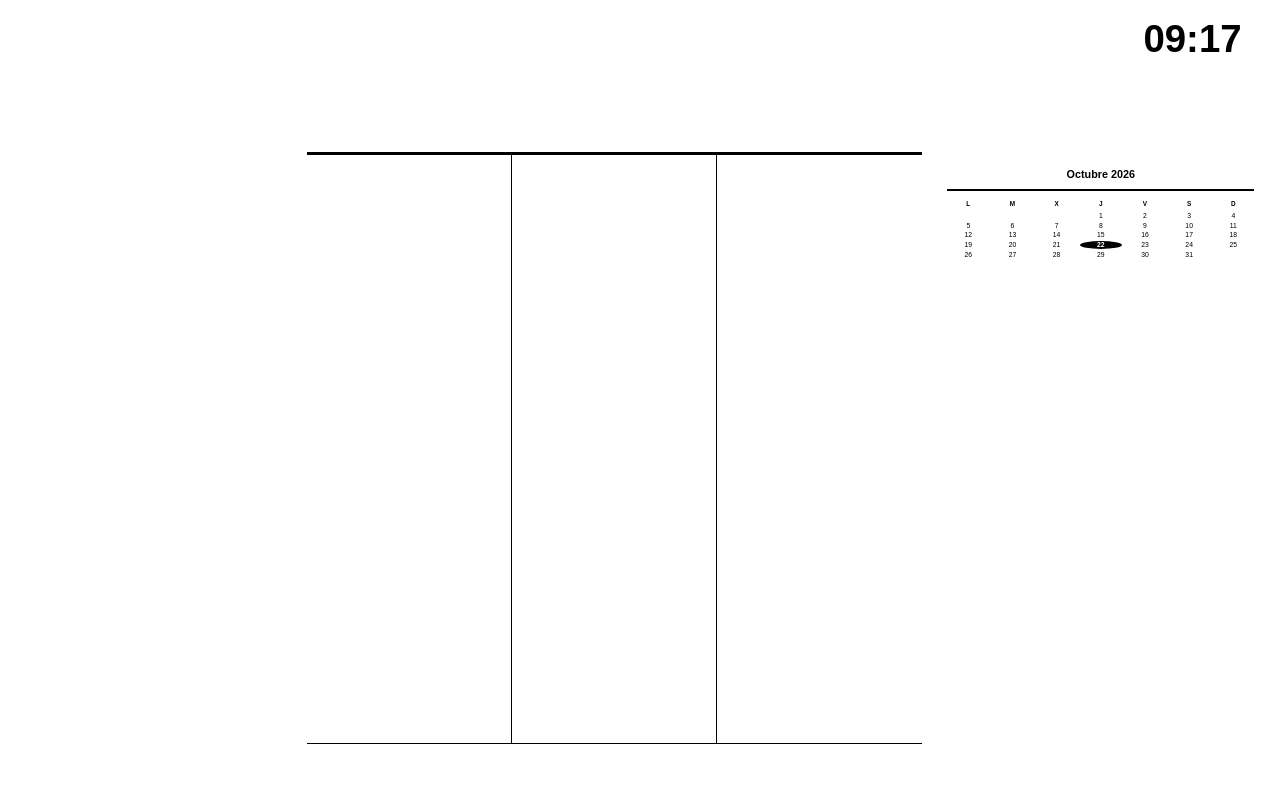
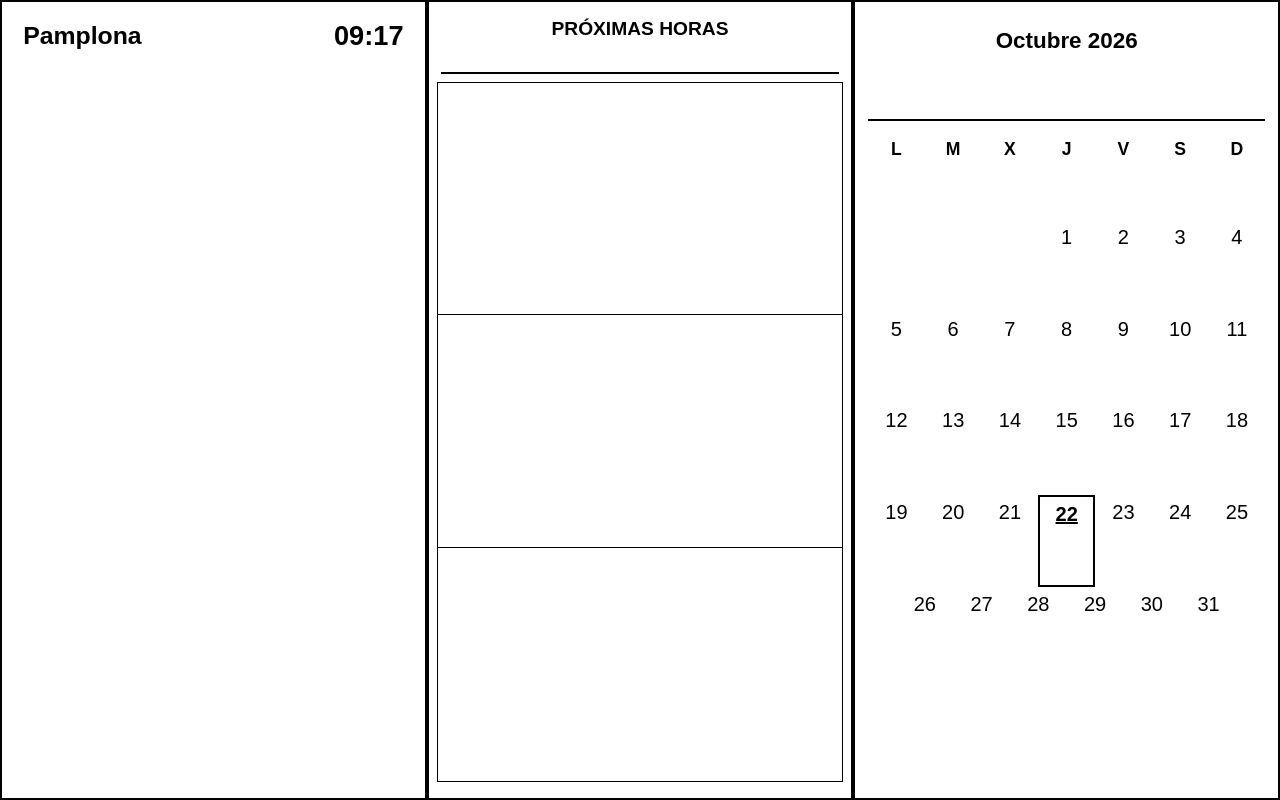
Before and after one commit to filmaketaserieak/kindle-denbora, a plain HTML site: page index.html in a window 1280 px wide. Drawn offline with Linux system fonts and the light colour scheme.

Commit message:
Add files via upload

```diff
--- a/css/kindle.css
+++ b/css/kindle.css
@@ -1,90 +1,240 @@
-/* Mantener la tipografía del proyecto original y ocupar el viewport real de Mesquite.
-   No usar width=320 en el meta viewport: provoca zoom en pantallas Paperwhite. */
+/* Diseño para Kindle Paperwhite 7 en horizontal y el WebKit antiguo de Mesquite.
+   Se evita CSS Grid/Flex para que el calendario y las tres previsiones se rendericen bien. */
 html, body {
-    height: 100%;
-    width: 100%;
     margin: 0;
     padding: 0;
+    width: 100%;
+    height: 100%;
     overflow: hidden;
     font-family: Arial, Helvetica, sans-serif;
-    font-size: 0;
+    font-size: 16px;
     color: #000;
     background: #fff;
-    -webkit-text-size-adjust: 100%;
-    text-size-adjust: 100%;
+    -webkit-text-size-adjust: none;
+    text-size-adjust: none;
+}
+* { box-sizing: border-box; }
+a { color: #000; background: #fff; text-decoration: none; }
+html.night, .night body { color: #fff; background: #000; }
+#page {
+    position: relative;
+    width: 100%;
+    height: 100%;
+    overflow: hidden;
+    background: #fff;
+}
+.night #page { color: #fff; background: #000; }
+#cleaner { position: absolute; top: 0; right: 0; bottom: 0; left: 0; display: none; }
+.panel {
+    position: absolute;
+    top: 0;
+    bottom: 0;
+    width: 33.3333%;
+    overflow: hidden;
+    border: 2px solid #000;
+    background: #fff;
+}
+.night .panel { color: #fff; border-color: #fff; background: #000; }
+#currentPanel { left: 0; }
+#forecastPanel { left: 33.3333%; }
+#calendarPanel { left: 66.6666%; }
+
+/* Columna 1: condiciones actuales */
+#city {
+    position: absolute;
+    top: 2.5%;
+    left: 5%;
+    max-width: 70%;
+    font-size: 3.1vh;
+    line-height: 1.1;
+    font-weight: bold;
+}
+#clock {
+    position: absolute;
+    top: 2.5%;
+    right: 5%;
+    font-size: 3.4vh;
+    line-height: 1;
+    font-weight: bold;
+}
+#date {
+    position: absolute;
+    top: 8.5%;
+    left: 5%;
+    right: 4%;
+    font-size: 2.1vh;
+    line-height: 1.25;
+}
+#iconWrapper {
+    position: absolute;
+    top: 18%;
+    left: 0;
+    width: 100%;
+    text-align: center;
+    height: 21%;
+}
+#icon { font-size: 10vh; line-height: 1; }
+.tempWrapper {
+    position: absolute;
+    top: 38%;
+    left: 0;
+    width: 100%;
+    text-align: center;
+}
+#temp { display: inline-block; font-size: 8.3vh; line-height: 1; font-weight: bold; }
+#description {
+    position: absolute;
+    top: 51%;
+    left: 4%;
+    right: 4%;
+    font-size: 2.4vh;
+    line-height: 1.2;
+    text-align: center;
+    text-transform: capitalize;
+}
+#sun {
+    position: absolute;
+    left: 4%;
+    right: 4%;
+    bottom: 9%;
+    font-size: 2.05vh;
+    line-height: 1.5;
+    text-align: center;
+    font-weight: bold;
+}
+#lastUpdate {
+    position: absolute;
+    left: 4%;
+    right: 4%;
+    bottom: 2%;
+    font-size: 1.55vh;
+    text-align: center;
 }
 
-* { box-sizing: border-box; }
-a { color:#000; background:#fff; }
-html.night { color:#fff; background:#000; }
-.night a { color:#fff; background:#000; }
-#cleaner { position:absolute; inset:0; display:none; }
-#page { position:fixed; top:0; left:0; right:0; bottom:0; height:100%; width:100%; overflow:hidden; background:#fff; }
-.night #page { background:#000; }
-#city { position:absolute; top:3%; left:3%; max-width:35%; display:block; font-size:4.2rem; line-height:1.1; font-weight:bold; text-decoration:none; }
-#clock { position:absolute; top:3%; right:4%; font-size:4.8rem; font-weight:bold; line-height:1; }
-#date { position:absolute; top:12%; left:3%; max-width:45%; font-size:1.6rem; }
-#iconWrapper { position:absolute; left:4%; top:23%; width:20%; text-align:center; }
-#icon { font-size:13rem; }
-.tempWrapper { position:absolute; left:5%; top:45%; width:19%; text-align:center; }
-#temp { display:inline-block; font-size:7.8rem; font-weight:bold; }
-#description { position:absolute; left:3%; top:68%; width:22%; font-size:1.45rem; text-align:center; }
-#lastUpdate { position:absolute; left:3%; bottom:3%; font-size:1rem; }
-#sun { position:absolute; left:3%; bottom:9%; width:23%; font-size:1.05rem; }
-.forecast { position:absolute; left:27%; top:20%; bottom:8%; width:43%; border-top:3px solid #000; border-bottom:1px solid #000; display:flex; }
-.night .forecast, .night .col { border-color:#fff; }
-.col { flex:1; min-width:0; border-right:1px solid #000; text-align:center; height:100%; overflow:hidden; display:flex; flex-direction:column; align-items:center; }
-.col:last-child { border-right:none; }
-.colTime { font-size:1.7rem; margin-top:12%; font-weight:bold; }
-.forecastIconWrapper { font-size:4.8rem; margin-top:10%; }
-.colTemp { font-size:2.8rem; font-weight:bold; margin-top:8%; }
-.colDesc { font-size:1.05rem; margin:8% 3% 0; line-height:1.15; }
-#calendar { position:absolute; right:3%; top:23%; width:24%; }
-#calendarTitle { text-align:center; font-size:1.8rem; font-weight:bold; text-transform:capitalize; border-bottom:2px solid #000; padding-bottom:5%; margin-bottom:4%; }
-#calendarGrid { display:grid; grid-template-columns:repeat(7, 1fr); gap:2px; text-align:center; }
-.calDow { font-size:1.05rem; font-weight:bold; padding-bottom:5px; }
-.calDay, .calBlank { font-size:1.15rem; min-height:1.3em; display:flex; align-items:center; justify-content:center; }
-.calDay.today { color:#fff; background:#000; border-radius:50%; font-weight:bold; }
-.night .calDay.today { color:#000; background:#fff; }
-.landscape #city { font-size:4.2rem; }
-.landscape #clock { font-size:4.8rem; }
-.landscape #temp { font-size:7.8rem; }
-.landscape #icon { font-size:13rem; }
-.portrait .forecast { left:27%; width:43%; }
-.feelsLike, .feelsLike * { font-style:italic; }
-@media (max-width:650px) { #city {font-size:2.8rem;} #clock {font-size:3.4rem;} #icon {font-size:9rem;} #temp {font-size:5.5rem;} .colTime{font-size:1.2rem;} .forecastIconWrapper{font-size:3.4rem;} .colTemp{font-size:2rem;} .colDesc{font-size:.85rem;} #calendarTitle{font-size:1.3rem;} .calDay,.calBlank{font-size:.85rem;} }
-
-
-/* Kindle Paperwhite 7 en horizontal: mantener todos los elementos dentro del área
-   visible que entrega Mesquite, sin depender del zoom del navegador. */
-@media (orientation: landscape) {
-    html, body, #page { width: 100%; height: 100%; }
-    #city { top: 2.5%; left: 2.5%; max-width: 30%; font-size: 3.7rem; }
-    #clock { top: 2.5%; right: 3%; font-size: 3.5rem; }
-    #date { top: 11%; left: 2.5%; max-width: 40%; font-size: 1.35rem; }
-    #iconWrapper { left: 3%; top: 22%; width: 18%; }
-    #icon { font-size: 10.5rem; }
-    .tempWrapper { left: 3%; top: 43%; width: 18%; }
-    #temp { font-size: 6.4rem; }
-    #description { left: 2.5%; top: 66%; width: 20%; font-size: 1.2rem; }
-    #sun { left: 2.5%; bottom: 8%; width: 22%; font-size: .9rem; }
-    #lastUpdate { left: 2.5%; bottom: 2%; font-size: .8rem; }
-    .forecast { left: 24%; top: 19%; bottom: 7%; width: 48%; }
-    .colTime { font-size: 1.35rem; margin-top: 9%; }
-    .forecastIconWrapper { font-size: 3.9rem; margin-top: 7%; }
-    .colTemp { font-size: 2.3rem; margin-top: 6%; }
-    .colDesc { font-size: .9rem; margin-top: 6%; }
-    #calendar { right: 2%; top: 21%; width: 24%; }
-    #calendarTitle { font-size: 1.35rem; padding-bottom: 3%; margin-bottom: 3%; }
-    .calDow { font-size: .8rem; padding-bottom: 2px; }
-    .calDay, .calBlank { font-size: .85rem; min-height: 1.15em; }
+/* Columna 2: tres franjas de previsión verticales */
+.panelTitle {
+    position: absolute;
+    top: 2%;
+    left: 3%;
+    right: 3%;
+    height: 7%;
+    text-align: center;
+    font-size: 2.4vh;
+    font-weight: bold;
+    border-bottom: 2px solid #000;
+    padding-bottom: 1%;
+}
+.night .panelTitle { border-color: #fff; }
+.forecast {
+    position: absolute;
+    top: 10%;
+    left: 2%;
+    right: 2%;
+    bottom: 2%;
+    border: 1px solid #000;
+    overflow: hidden;
+}
+.night .forecast, .night .col { border-color: #fff; }
+.col {
+    position: relative;
+    height: 33.3333%;
+    width: 100%;
+    border-bottom: 1px solid #000;
+    text-align: center;
+    overflow: hidden;
+}
+.col:last-child { border-bottom: 0; }
+.colTime {
+    position: absolute;
+    top: 4%;
+    left: 2%;
+    right: 2%;
+    font-size: 2.5vh;
+    line-height: 1.1;
+    font-weight: bold;
+}
+.forecastIconWrapper {
+    position: absolute;
+    top: 22%;
+    left: 0;
+    width: 100%;
+    font-size: 4.8vh;
+    line-height: 1;
+}
+.colTemp {
+    position: absolute;
+    top: 52%;
+    left: 0;
+    right: 0;
+    font-size: 4.2vh;
+    line-height: 1;
+    font-weight: bold;
+}
+.colDesc {
+    position: absolute;
+    top: 76%;
+    left: 3%;
+    right: 3%;
+    font-size: 1.9vh;
+    line-height: 1.1;
+    text-transform: capitalize;
 }
 
-/* Ventanas de navegador algo más bajas: reducir el contenido sin activar zoom. */
-@media (max-height: 430px) {
-    #icon { font-size: 9rem; }
-    #temp { font-size: 5.6rem; }
-    .forecastIconWrapper { font-size: 3.2rem; }
-    .colTemp { font-size: 2rem; }
-    #calendar { top: 19%; }
+/* Columna 3: calendario; inline-block en lugar de CSS Grid por compatibilidad */
+#calendarTitle {
+    position: absolute;
+    top: 3%;
+    left: 3%;
+    right: 3%;
+    height: 12%;
+    border-bottom: 2px solid #000;
+    text-align: center;
+    font-size: 2.8vh;
+    line-height: 1.3;
+    font-weight: bold;
+    text-transform: capitalize;
 }
+.night #calendarTitle { border-color: #fff; }
+#calendarGrid {
+    position: absolute;
+    top: 17%;
+    left: 3%;
+    right: 3%;
+    bottom: 3%;
+    font-size: 0;
+    text-align: center;
+    overflow: hidden;
+}
+.calDow, .calDay, .calBlank {
+    display: inline-block;
+    width: 14.2857%;
+    text-align: center;
+    vertical-align: middle;
+    overflow: hidden;
+}
+.calDow {
+    height: 13%;
+    font-size: 2.2vh;
+    line-height: 1.4;
+    font-weight: bold;
+}
+.calDay, .calBlank {
+    height: 14.4%;
+    font-size: 2.5vh;
+    line-height: 1.7;
+}
+.calDay.today {
+    font-weight: bold;
+    text-decoration: underline;
+    border: 2px solid #000;
+}
+.night .calDay.today { border-color: #fff; }
+
+/* En pantallas de baja altura, reducir solo los elementos decorativos. */
+@media (max-height: 600px) {
+    #icon { font-size: 8vh; }
+    #temp { font-size: 7.2vh; }
+    .forecastIconWrapper { font-size: 4vh; }
+    .colTemp { font-size: 3.6vh; }
+    .calDay, .calBlank { font-size: 2.2vh; }
+}
--- a/index.html
+++ b/index.html
@@ -470,9 +470,7 @@
 
             city = document.getElementById("city");
             city.addEventListener('click', function (event) {
-                event.preventDefault();
-                window.location.href = window.location.href.replace("/index.html", "/config.html");
-                return false
+                // Enlace explícito a configuración; el resto del panel no navega.
             });
             // En Mesquite, los clics accidentales sobre el panel no deben navegar ni recargar.
             // La configuración sigue accesible tocando el nombre de la ciudad.
@@ -639,16 +637,19 @@
 
 
 <body>
-<div id="page">
-    <a id="city" href="./config.html"></a>
+<div id="page" class="landscape">
+    <section id="currentPanel" class="panel" aria-label="Tiempo actual">
+        <a id="city" href="./config.html">Pamplona</a>
         <div id="clock">--:--</div>
+        <div id="date"></div>
         <div id="iconWrapper"><i id="icon"></i></div>
-    <div class="tempWrapper">
-        <div id="temp"></div>
-        <!--<i class="celsius wi wi-celsius"></i>-->
-    </div>
+        <div class="tempWrapper"><div id="temp"></div></div>
         <div id="description"></div>
+        <div id="sun"></div>
         <div id="lastUpdate"></div>
+    </section>
+    <section id="forecastPanel" class="panel" aria-label="Previsión de las próximas horas">
+        <div class="panelTitle">PRÓXIMAS HORAS</div>
         <div class="forecast" id="forecast">
             <div class="col col1">
                 <div id="time1" class="colTime"></div>
@@ -669,9 +670,8 @@
                 <div id="desc3" class="colDesc"></div>
             </div>
         </div>
-    <div id="date"></div>
-    <div id="sun"></div>
-    <section id="calendar" aria-label="Calendario mensual">
+    </section>
+    <section id="calendarPanel" class="panel" aria-label="Calendario mensual">
         <div id="calendarTitle"></div>
         <div id="calendarGrid"></div>
     </section>
```
Also changed, not shown: real_devices.jpg (added), screenshot_kindle4.gif (added), screenshot_paperwhite3.png (added), 1 other file. Lines whose indentation alone changed are shown as unchanged.
